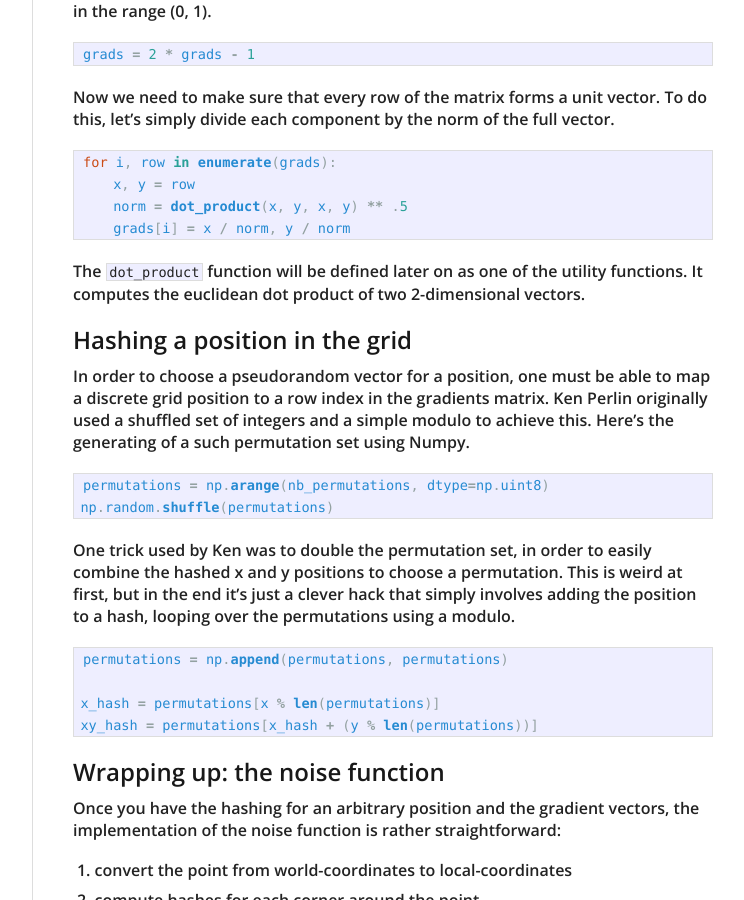
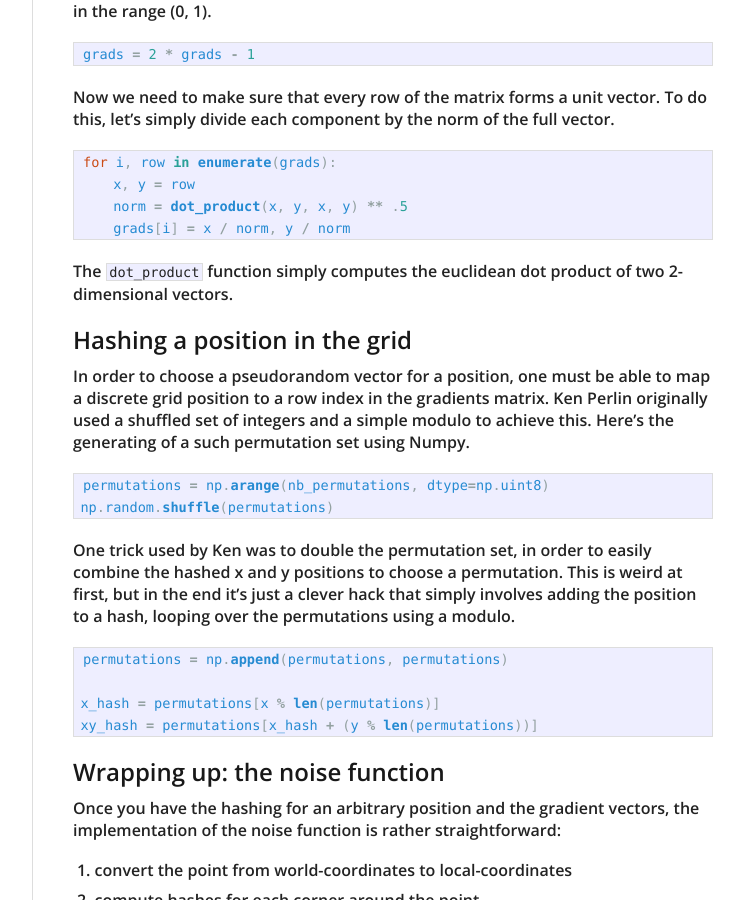
Before and after one commit to jmcomets/jmcomets.github.io, a Jekyll site: the page built from _posts/2016-11-11-making-noise.md, in a window 1280 px wide and 900 px high, scrolled down 928 px. Shown: the whole window, without its empty margins (378-1122 px from the left). Built offline with Jekyll 4.4.1, drawn with Linux system fonts in a browser that asks for light colours; nearby versions of some CDN libraries; comment, search, counter and statistics services are not loaded.

Commit message:
Erratum: didn't define the dot product function in the post

```diff
--- a/_posts/2016-11-11-making-noise.md
+++ b/_posts/2016-11-11-making-noise.md
@@ -60,8 +60,8 @@ for i, row in enumerate(grads):
     grads[i] = x / norm, y / norm
 {% endhighlight %}
 
-The `dot_product` function will be defined later on as one of the utility
-functions. It computes the euclidean dot product of two 2-dimensional vectors.
+The `dot_product` function simply computes the euclidean dot product of two
+2-dimensional vectors.
 
 ## Hashing a position in the grid
 
```
